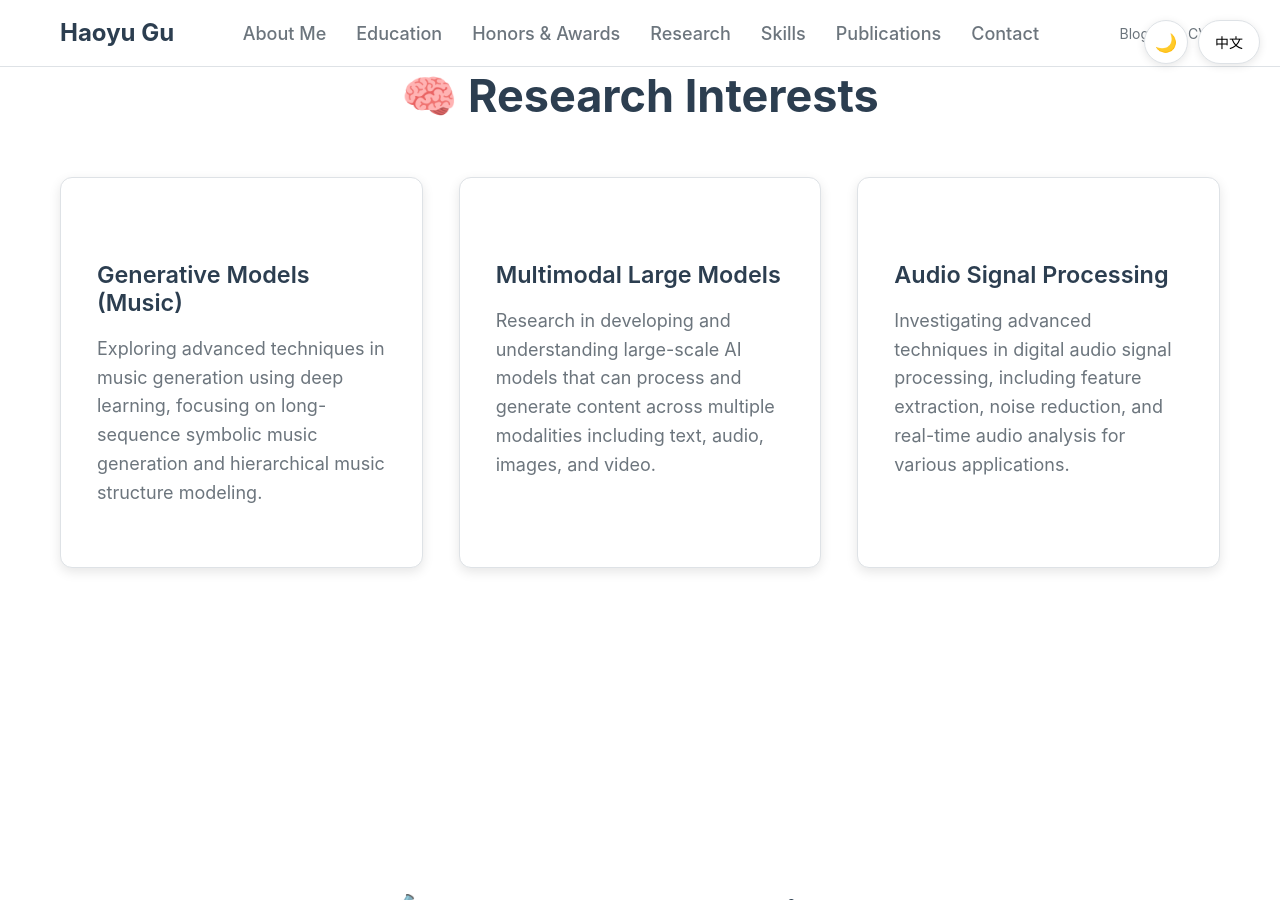
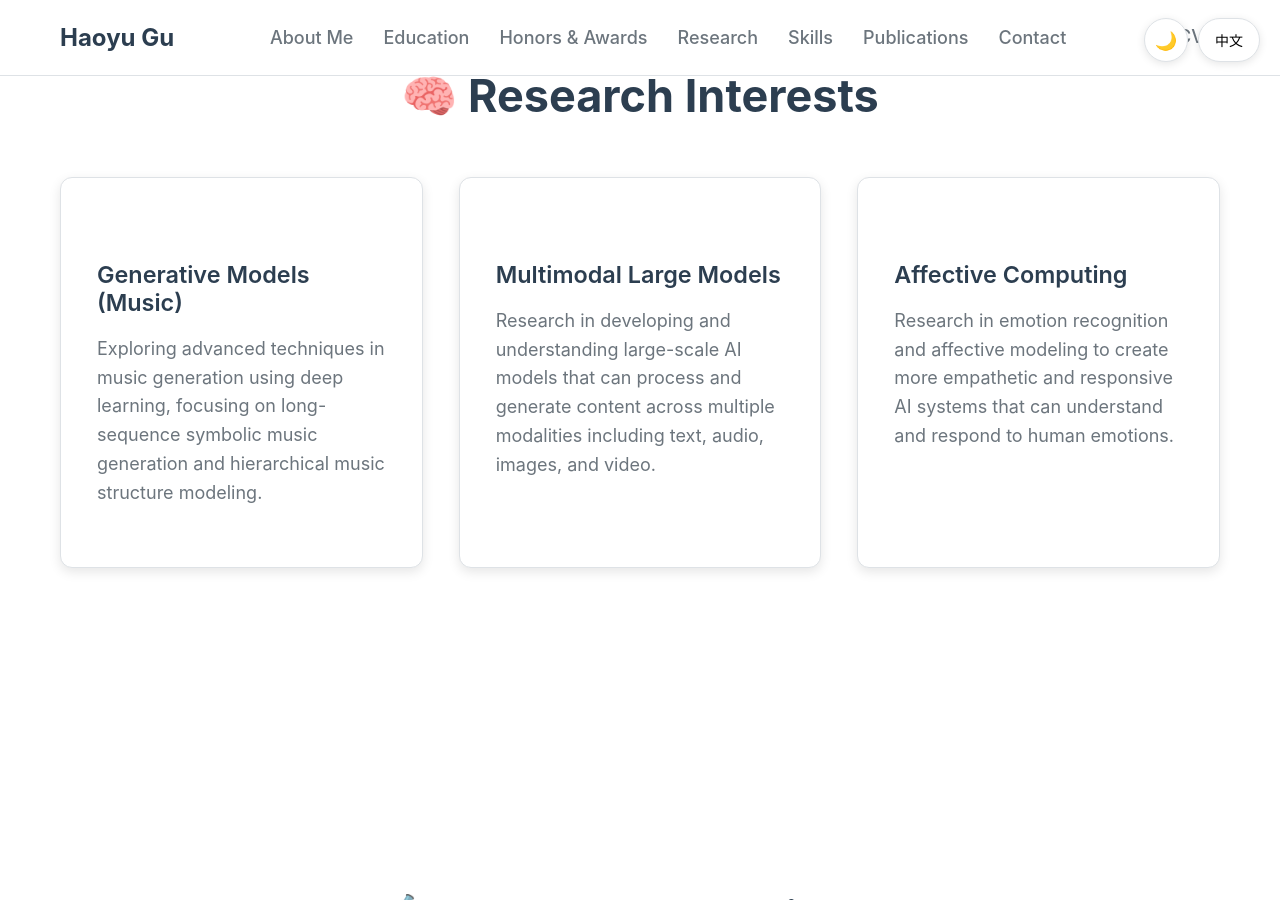
Before and after one commit to Haoyu-Gu/haoyu-gu.github.io, a Jekyll site: the page built from index.html, in a window 1280 px wide and 900 px high, scrolled down 5046 px. Built offline with Jekyll 4.4.1, drawn with Linux system fonts in a browser that asks for light colours.

Commit message:
UI improvements and research area updates
- Removed Blog link from navigation
- Fixed CV button sizing to match other navigation items
- Adjusted toggle buttons alignment (theme and language switches)
- Updated research interests: replaced Audio Signal Processing with Affective Computing
- Minor styling improvements for better visual consistency

```diff
--- a/_layouts/single-page.html
+++ b/_layouts/single-page.html
@@ -51,7 +51,6 @@ layout: compress
         </ul>
 
         <div class="nav-secondary">
-          <a href="{{ base_path }}/year-archive/" data-lang='{"en": "Blog", "zh": "博客"}'>Blog</a>
           <a href="{{ base_path }}/cv/" data-lang='{"en": "CV", "zh": "简历"}'>CV</a>
         </div>
       </div>
--- a/assets/css/custom.css
+++ b/assets/css/custom.css
@@ -47,7 +47,7 @@ body {
 /* Toggle buttons container */
 .toggle-buttons {
   position: fixed;
-  top: 20px;
+  top: 18px;
   right: 20px;
   z-index: 1001;
   display: flex;
@@ -164,10 +164,11 @@ body {
 .nav-secondary a {
   color: var(--text-secondary);
   text-decoration: none;
-  font-size: 14px;
-  padding: 6px 12px;
+  font-weight: 500;
+  padding: 8px 16px;
   border-radius: 15px;
   transition: all 0.3s ease;
+  border-bottom: 2px solid transparent;
 }
 
 .nav-secondary a:hover {
--- a/index.html
+++ b/index.html
@@ -163,10 +163,10 @@ title: "Haoyu Gu - Personal Portfolio"
       </div>
     </div>
     <div class="card">
-      <h3 class="card-title" data-lang='{"en": "Audio Signal Processing", "zh": "音频信号处理"}'>🔊 Audio Signal Processing</h3>
+      <h3 class="card-title" data-lang='{"en": "Affective Computing", "zh": "情感计算"}'>💫 Affective Computing</h3>
       <div class="card-content">
-        <p data-lang='{"en": "Investigating advanced techniques in digital audio signal processing, including feature extraction, noise reduction, and real-time audio analysis for various applications.", "zh": "研究数字音频信号处理的先进技术，包括特征提取、噪声降低和各种应用的实时音频分析。"}'>
-          Investigating advanced techniques in digital audio signal processing, including feature extraction, noise reduction, and real-time audio analysis for various applications.
+        <p data-lang='{"en": "Research in emotion recognition and affective modeling to create more empathetic and responsive AI systems that can understand and respond to human emotions.", "zh": "研究情感识别和情感建模，创建更具同理心和响应性的AI系统，能够理解和回应人类情感。"}'>
+          Research in emotion recognition and affective modeling to create more empathetic and responsive AI systems that can understand and respond to human emotions.
         </p>
       </div>
     </div>
```
